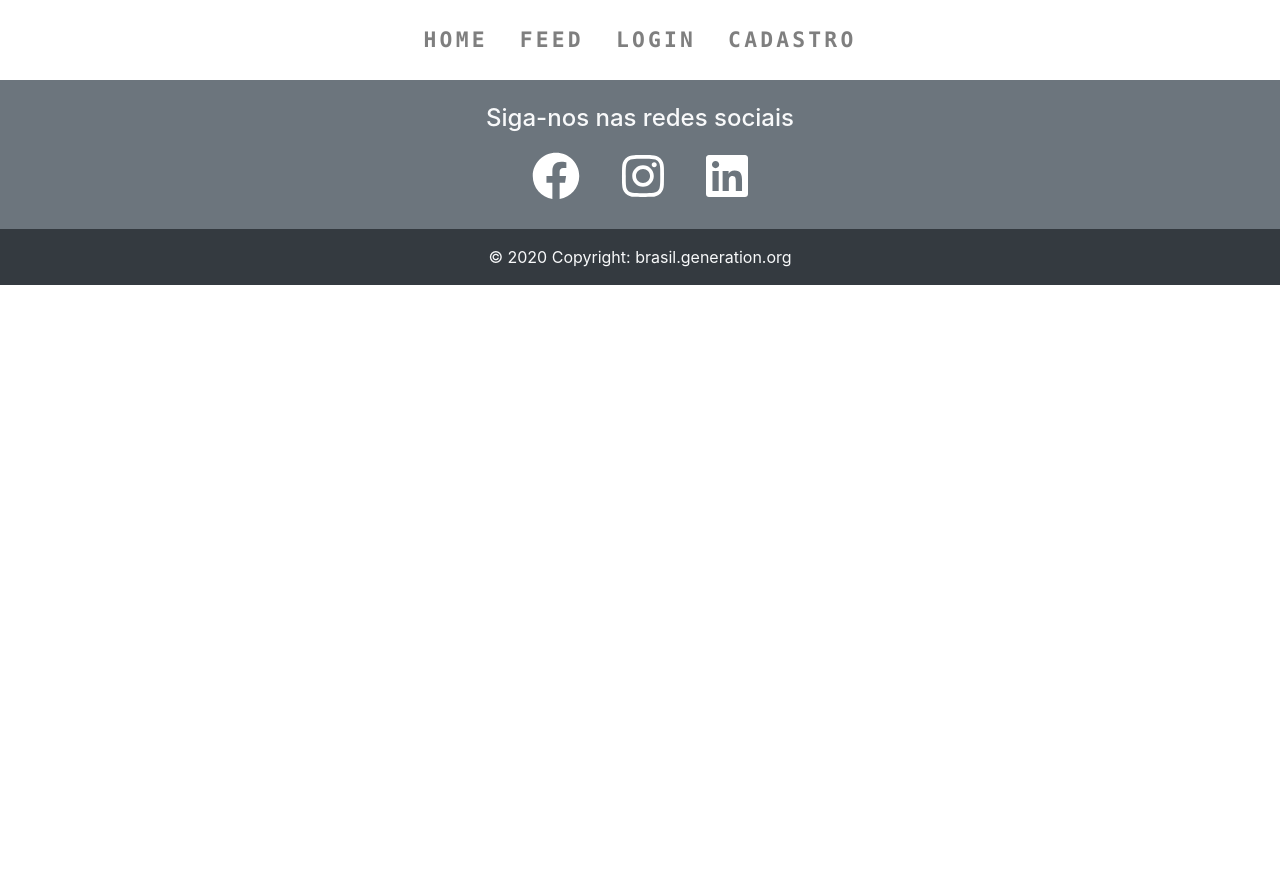
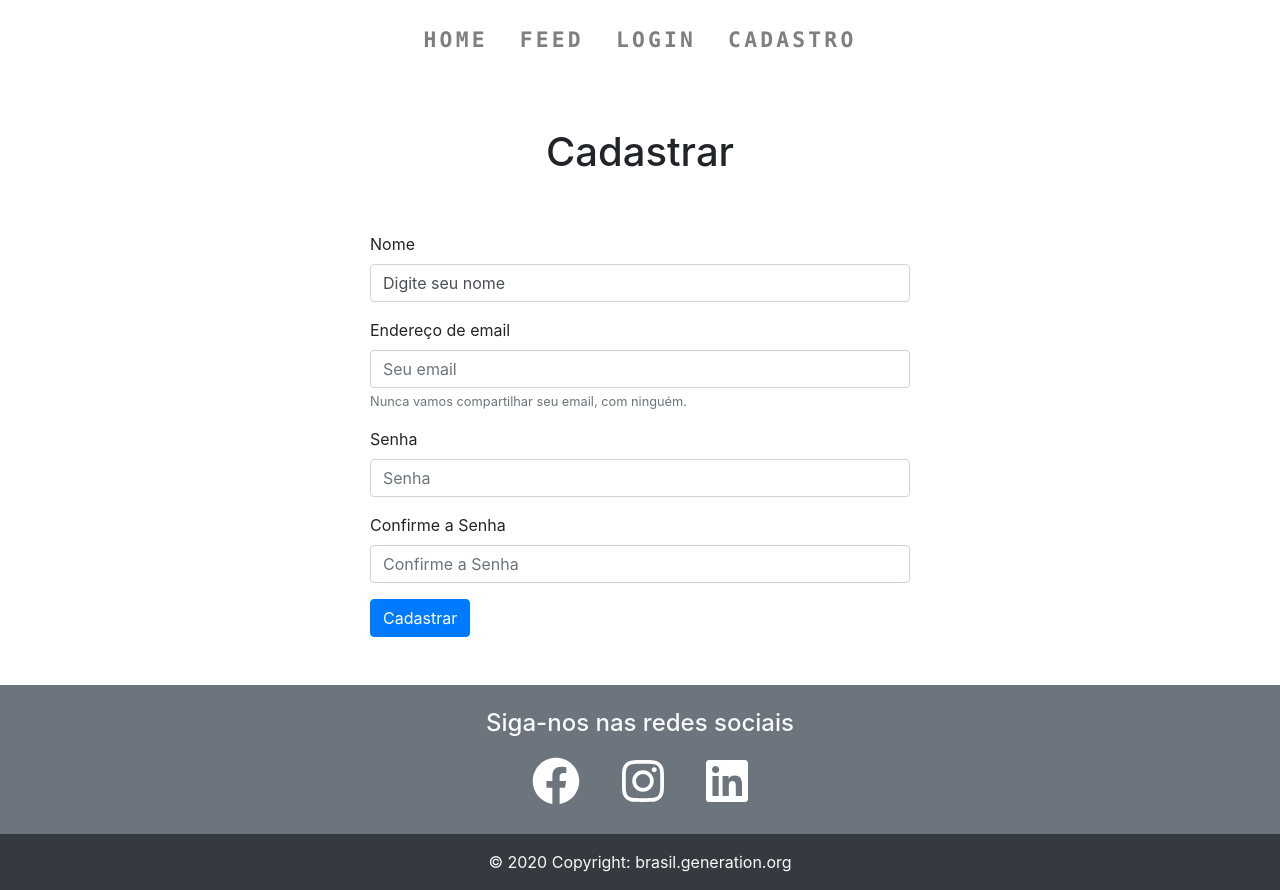
Before and after one commit to vanmtv/blogPessoal-UI, an Angular app in the folder blogPessoal/: page /cadastro in a window 1280 px wide. Before the commit the page ends 800 px from the top, so only its background shows below. Built offline with nearby package versions, Linux system fonts and the light colour scheme.

Commit message:
Add service, model, login and  register pages

```diff
--- a/blogPessoal/src/app/cadastro/cadastro.component.html
+++ b/blogPessoal/src/app/cadastro/cadastro.component.html
@@ -0,0 +1,37 @@
+<div class="container">
+    <div class="row mt-5 mb-5">
+        <div class="col-md-12">
+            <h1 class="text-center">Cadastrar</h1>
+        </div>
+    </div>
+    <div class="row mb-5 d-flex justify-content-center">
+        <div class="col-md-6">
+            <div>
+                <form>
+                    <div class="form-group">
+                        <label for="Nome">Nome</label>
+                        <input type="text" class="form-control" id="validationDefault01" placeholder="Nome"
+                            value="Digite seu nome" required>
+                    </div>
+                    <div class="form-group">
+                        <label for="exampleInputEmail1">Endereço de email</label>
+                        <input type="email" class="form-control" id="exampleInputEmail1" aria-describedby="emailHelp"
+                            placeholder="Seu email">
+                        <small id="emailHelp" class="form-text text-muted">Nunca vamos compartilhar seu email, com
+                            ninguém.</small>
+                    </div>
+                    <div class="form-group">
+                        <label for="Senha">Senha</label>
+                        <input type="password" class="form-control" id="exampleInputPassword1" placeholder="Senha">
+                    </div>
+                    <div class="form-group">
+                        <label for="senhaConfirm">Confirme a Senha</label>
+                        <input type="password" class="form-control" id="exampleInputPassword1"
+                            placeholder="Confirme a Senha">
+                    </div>
+                    <button type="submit" class="btn btn-primary">Cadastrar</button>
+                </form>
+            </div>
+        </div>
+    </div>
+</div>
--- a/blogPessoal/src/app/login/login.component.html
+++ b/blogPessoal/src/app/login/login.component.html
@@ -0,0 +1,25 @@
+<div class="container">
+    <div class="row mt-5 mb-5">
+        <div class="col-md-12">
+            <h1 class="text-center">Login</h1>
+        </div>
+    </div>
+    <div class="row mb-5 d-flex justify-content-center">
+        <div class="col-md-6">
+            <div>
+                <form>
+                    <div class="form-group">
+                      <label for="exampleInputEmail1">Endereço de email</label>
+                      <input type="email" class="form-control" id="exampleInputEmail1" aria-describedby="emailHelp" placeholder="Seu email">
+                      <small id="emailHelp" class="form-text text-muted">Nunca vamos compartilhar seu email, com ninguém.</small>
+                    </div>
+                    <div class="form-group">
+                      <label for="exampleInputPassword1">Senha</label>
+                      <input type="password" class="form-control" id="exampleInputPassword1" placeholder="Senha">
+                    </div>
+                    <button type="submit" class="btn btn-primary">Entrar</button>
+                  </form>
+            </div>
+        </div>
+    </div>
+</div>
```
